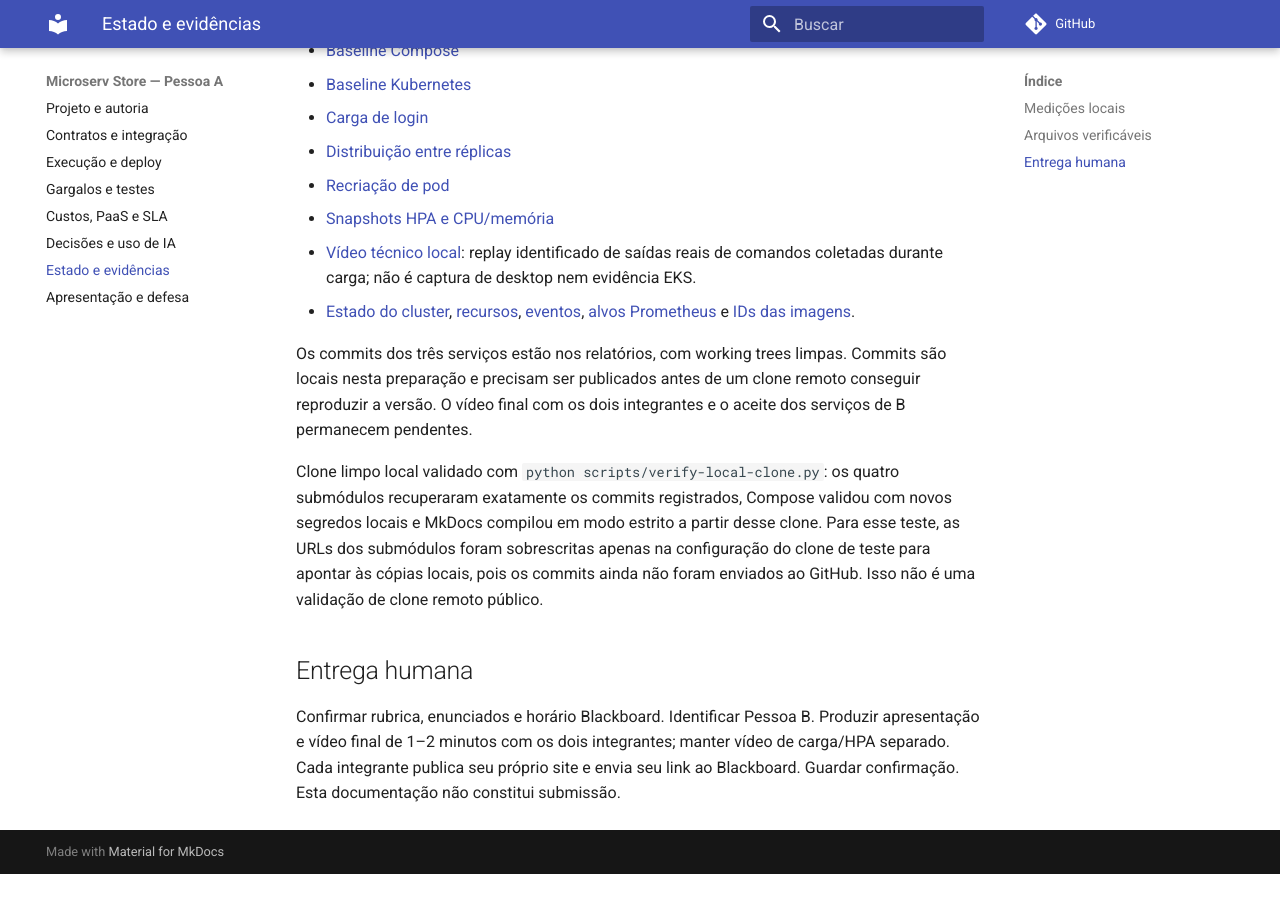
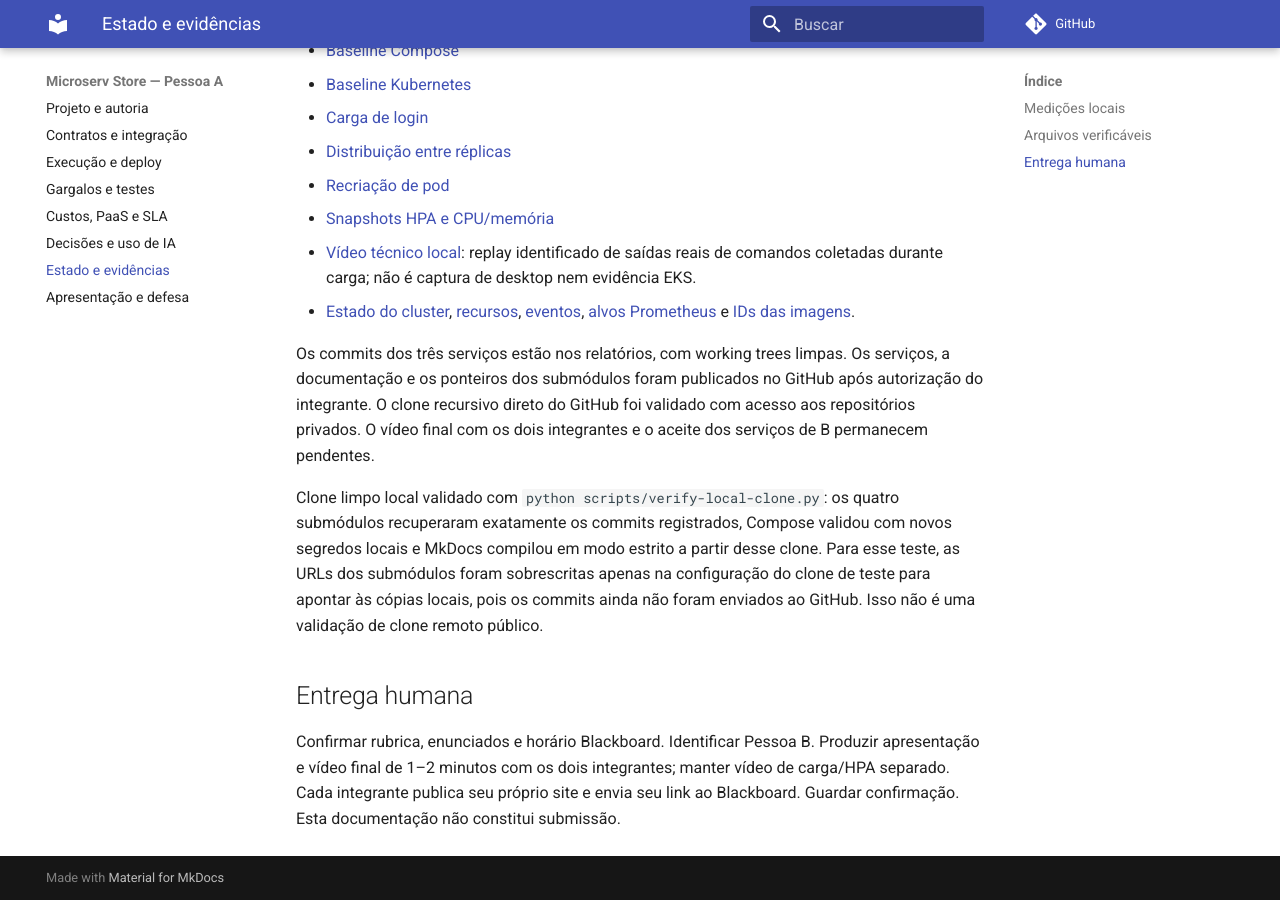
Before and after one commit to Microserv-1/store-docs-a, an MkDocs documentation site: the page built from docs/status.md, in a window 1280 px wide and 900 px high, scrolled down 1955 px. Built offline with MkDocs 1.6.1 and Material for MkDocs 9.7.7, drawn with Linux system fonts in a browser that asks for light colours; comment, search, counter and statistics services are not loaded; before the commit the page ends 2829 px from its top, so only the background shows below that.

Commit message:
Record GitHub publication and successful recursive remote clone

```diff
--- a/docs/status.md
+++ b/docs/status.md
@@ -47,7 +47,7 @@ O diagnóstico inicial encontrou demora de aproximadamente 2s no cliente Windows
 - [Vídeo técnico local](evidence/2026-11-09/hpa-local.mp4): replay identificado de saídas reais de comandos coletadas durante carga; não é captura de desktop nem evidência EKS.
 - [Estado do cluster](evidence/2026-11-09/cluster.txt), [recursos](evidence/2026-11-09/resources.txt), [eventos](evidence/2026-11-09/events.txt), [alvos Prometheus](evidence/2026-11-09/prometheus-targets.json) e [IDs das imagens](evidence/2026-11-09/images.json).
 
-Os commits dos três serviços estão nos relatórios, com working trees limpas. Commits são locais nesta preparação e precisam ser publicados antes de um clone remoto conseguir reproduzir a versão. O vídeo final com os dois integrantes e o aceite dos serviços de B permanecem pendentes.
+Os commits dos três serviços estão nos relatórios, com working trees limpas. Os serviços, a documentação e os ponteiros dos submódulos foram publicados no GitHub após autorização do integrante. O clone recursivo direto do GitHub foi validado com acesso aos repositórios privados. O vídeo final com os dois integrantes e o aceite dos serviços de B permanecem pendentes.
 
 Clone limpo local validado com `python scripts/verify-local-clone.py`: os quatro submódulos recuperaram exatamente os commits registrados, Compose validou com novos segredos locais e MkDocs compilou em modo estrito a partir desse clone. Para esse teste, as URLs dos submódulos foram sobrescritas apenas na configuração do clone de teste para apontar às cópias locais, pois os commits ainda não foram enviados ao GitHub. Isso não é uma validação de clone remoto público.
 
```
